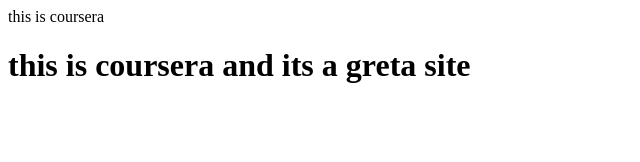
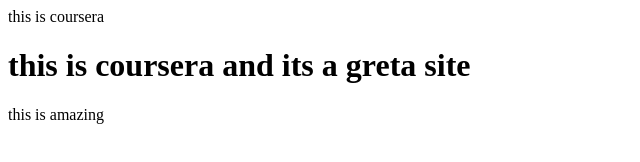
Before and after one commit to jatinder751/coursera-course, a plain HTML site: page site/index.html in a window 1280 px wide. Shown: the whole page, without its empty margins (0-640 px from the left). Drawn offline with Linux system fonts and the light colour scheme.

Commit message:
small change

```diff
--- a/site/index.html
+++ b/site/index.html
@@ -3,5 +3,7 @@
 <body>
 	<h1>this is coursera and its a greta site
 	</h1>
+	<p> this is amazing</p>
+
 </body>
 </html>
```
